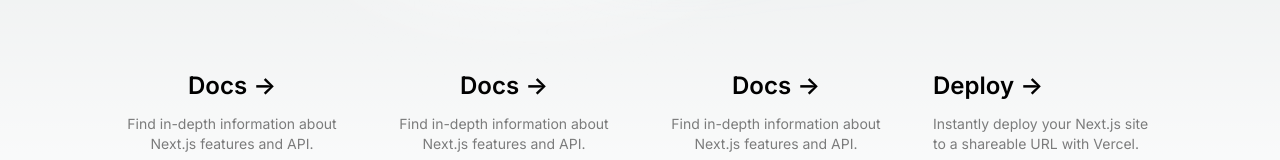
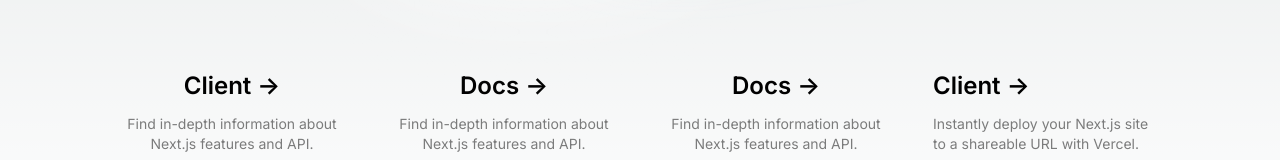
Before and after one commit to capitanbarbosa/clean-nextjs, a Next.js app: page / in a window 1280 px wide. Shown: the part 533-693 px from the top of the page. Built offline with nearby package versions, Linux system fonts and the light colour scheme.

Commit message:
client for api reqzzz

```diff
--- a/src/pages/index.js
+++ b/src/pages/index.js
@@ -52,7 +52,7 @@
           onClick={console.log("button pressed")}
         >
           <h2 className={`mb-3 text-2xl font-semibold`}>
-            Docs{" "}
+            Client{" "}
             <span className="inline-block transition-transform group-hover:translate-x-1 motion-reduce:transform-none">
               -&gt;
             </span>
@@ -94,13 +94,13 @@
         </button>
 
         <a
-          href="https://vercel.com/new?utm_source=create-next-app&utm_medium=default-template-tw&utm_campaign=create-next-app"
+          href="/client"
           className="group rounded-lg border border-transparent px-5 py-4 transition-colors hover:border-gray-300 hover:bg-gray-100 hover:dark:border-neutral-700 hover:dark:bg-neutral-800/30"
           target="_blank"
           rel="noopener noreferrer"
         >
           <h2 className={`mb-3 text-2xl font-semibold`}>
-            Deploy{" "}
+            Client{" "}
             <span className="inline-block transition-transform group-hover:translate-x-1 motion-reduce:transform-none">
               -&gt;
             </span>
```
